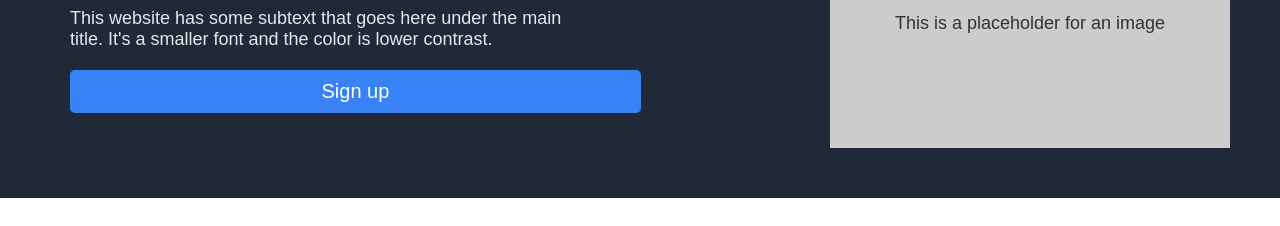
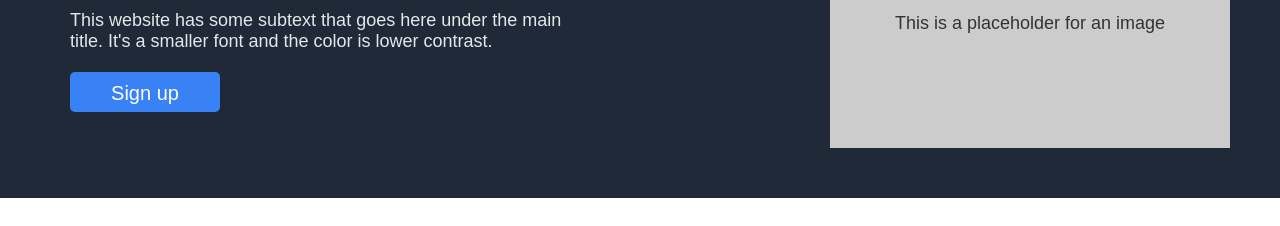
Before and after one commit to YVM2L/Landing_page, a plain HTML site: page index.html in a window 1280 px wide. Shown: the part 210-436 px from the top of the page. Drawn offline with Linux system fonts and the light colour scheme.

Commit message:
changed button sizes

```diff
--- a/style.css
+++ b/style.css
@@ -73,6 +73,10 @@ header {
     border: none;
     border-radius: 5px;
     cursor: pointer;
+    width: 150px;
+    height: 40px;
+    padding: 10px 15px;
+    display: inline-block;
 }
 
 .hero button:hover {
```
